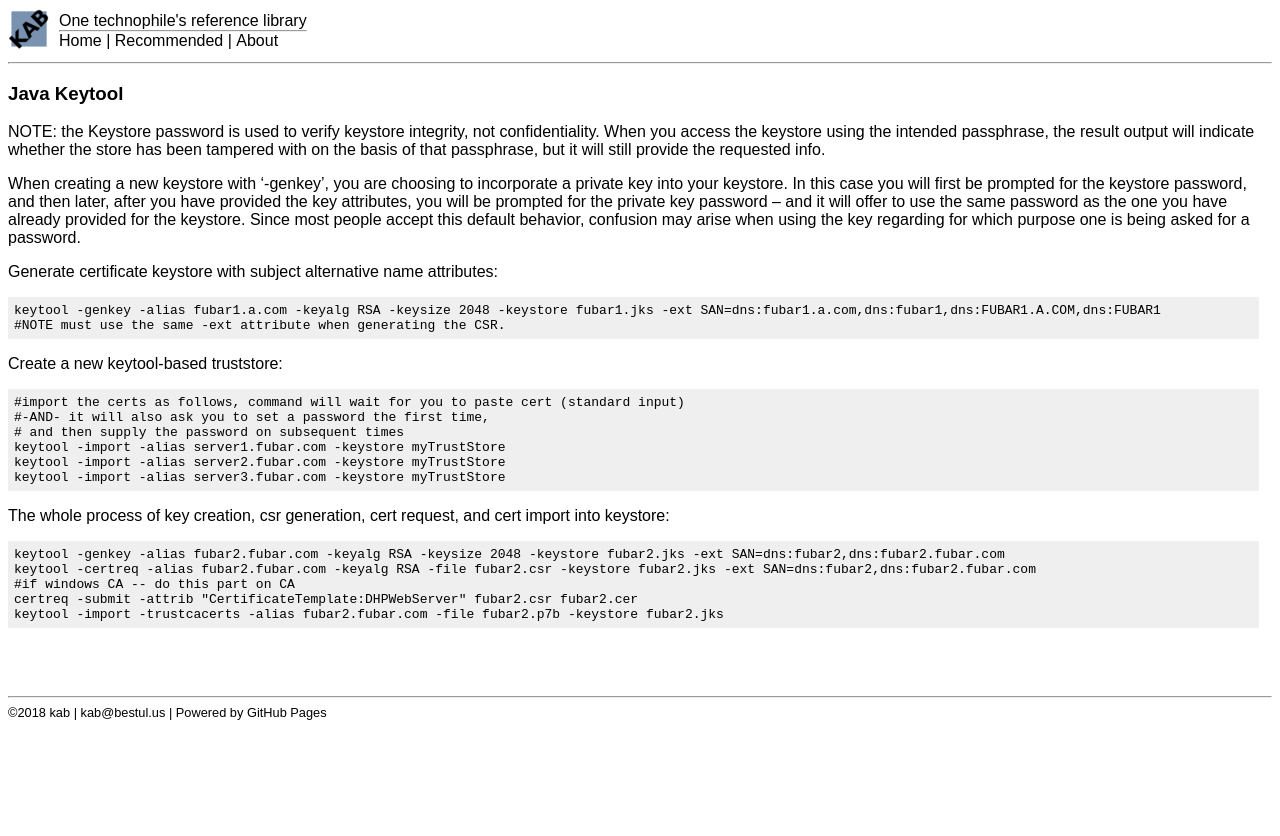
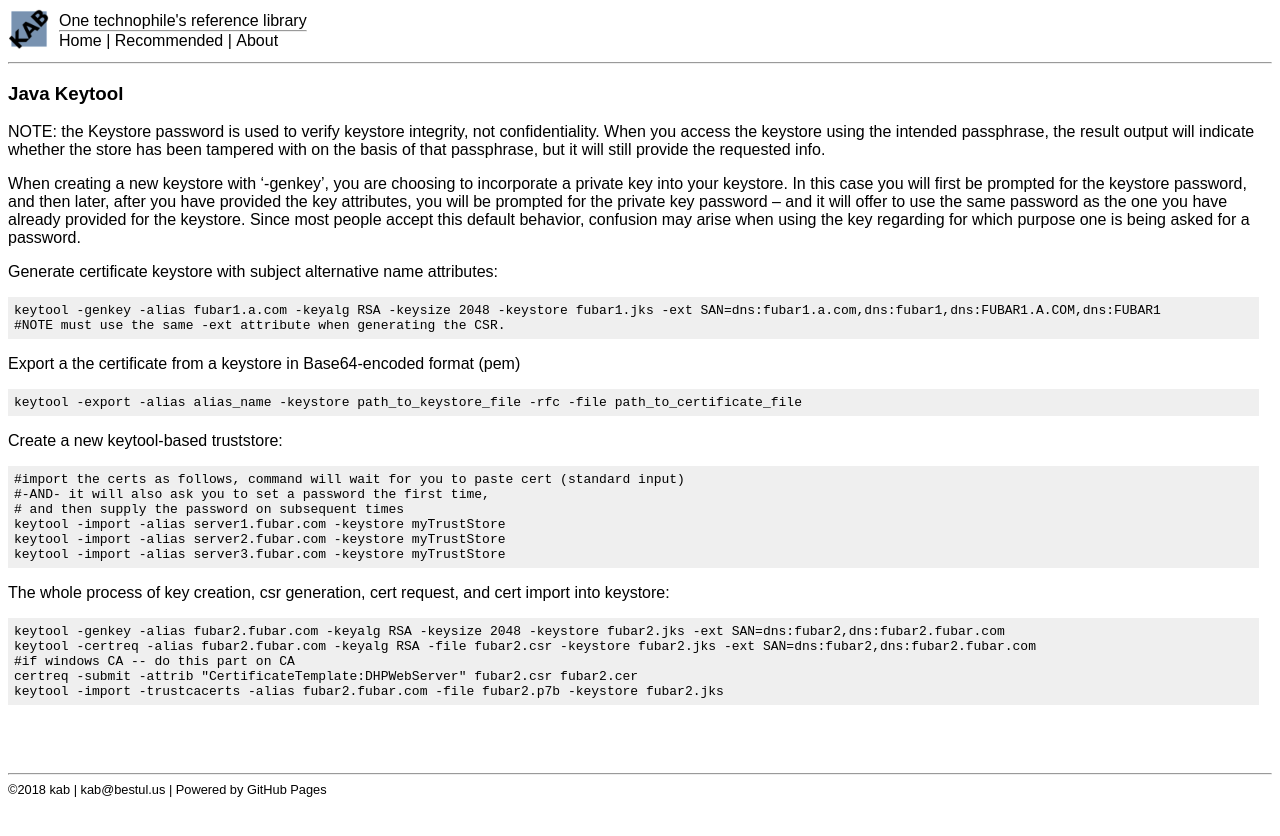
Before and after one commit to kabtech/kab, a Jekyll site: the page built from ccc/javakeytool.md, in a window 1280 px wide. Shown: the top 836 px of the page. Built offline with Jekyll 4.4.1, drawn with Linux system fonts in a browser that asks for light colours.

Commit message:
Update javakeytool.md

````diff
--- a/ccc/javakeytool.md
+++ b/ccc/javakeytool.md
@@ -14,6 +14,10 @@ Generate certificate keystore with subject alternative name attributes:
 ```
 keytool -genkey -alias fubar1.a.com -keyalg RSA -keysize 2048 -keystore fubar1.jks -ext SAN=dns:fubar1.a.com,dns:fubar1,dns:FUBAR1.A.COM,dns:FUBAR1
 #NOTE must use the same -ext attribute when generating the CSR.
+```
+Export a the certificate from a keystore in Base64-encoded format (pem)
+```
+keytool -export -alias alias_name -keystore path_to_keystore_file -rfc -file path_to_certificate_file
 ```
 
 Create a new keytool-based truststore:
````
